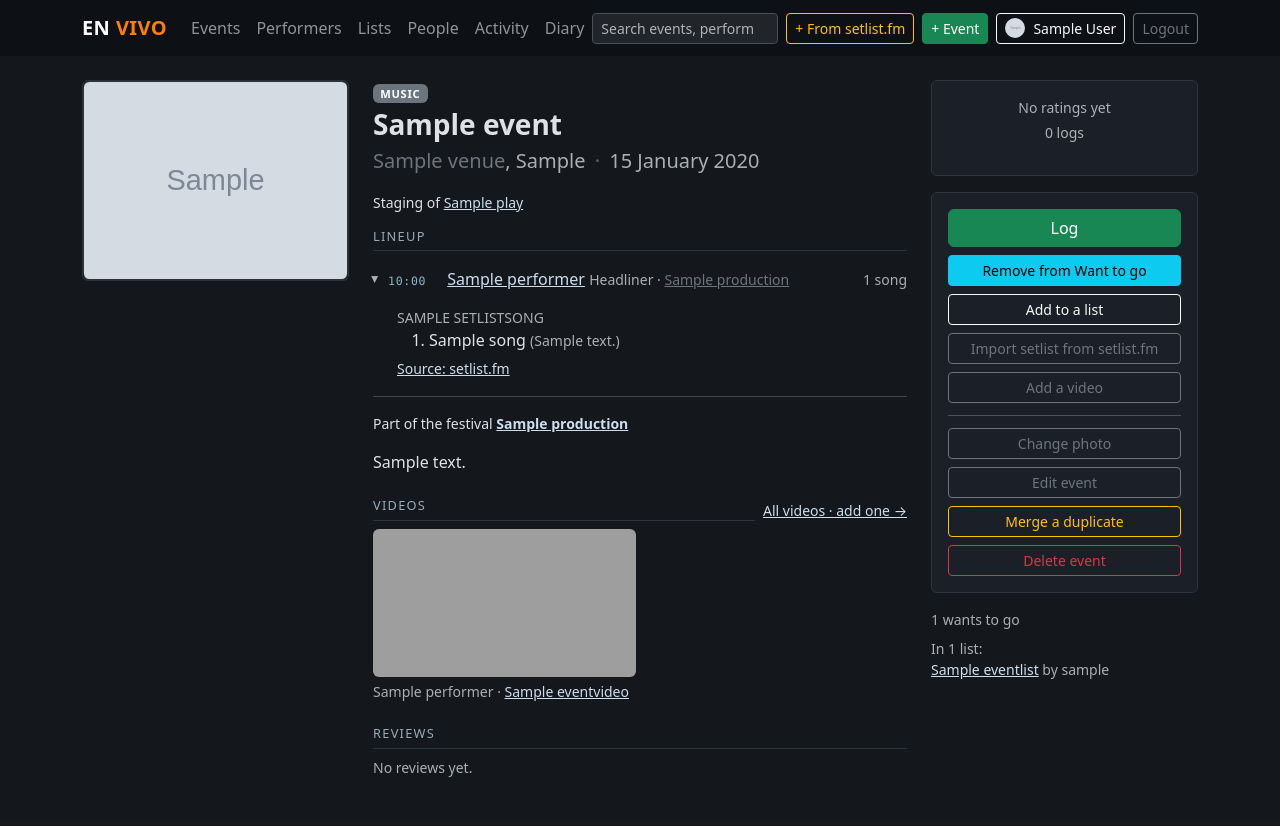
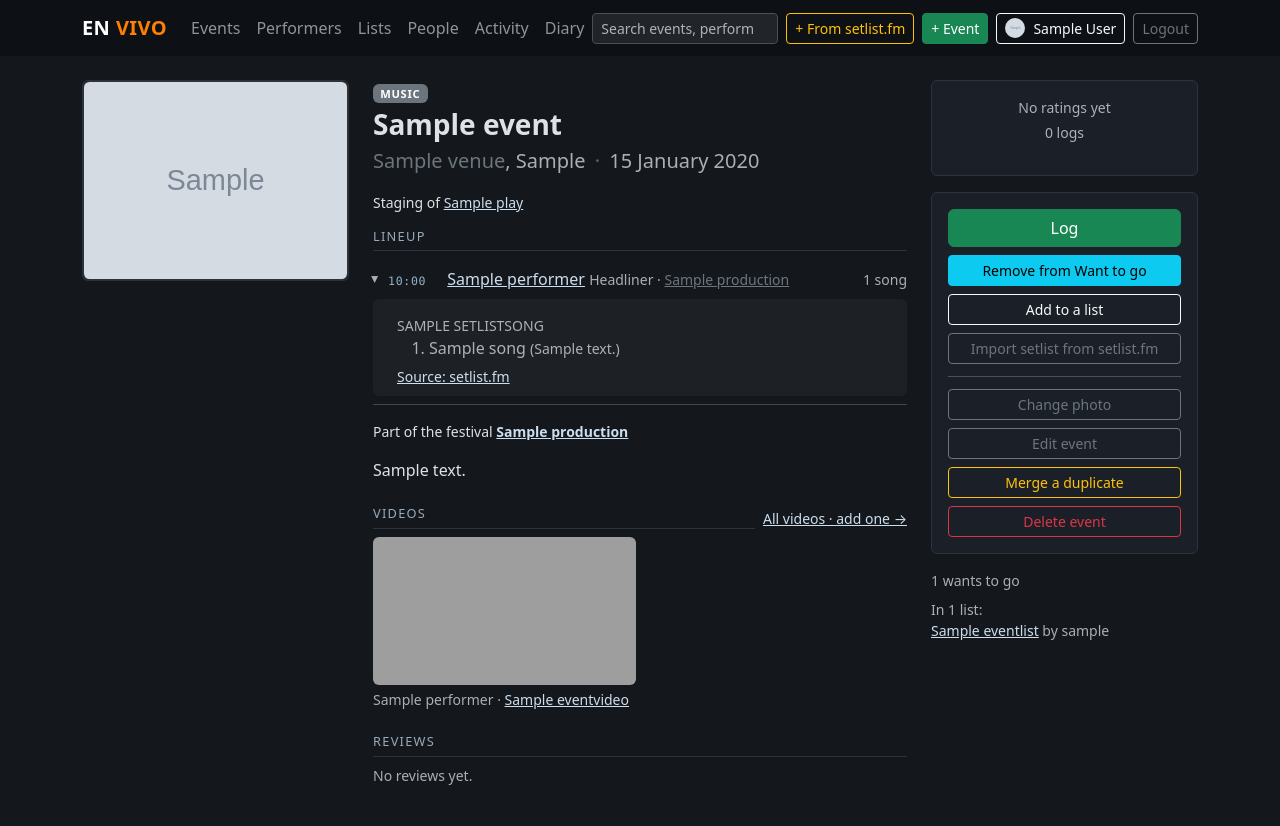
Before and after one commit to elcobalto/en-vivo, a Django app: page /events/1/ in a window 1280 px wide, after a click that opens the changed part. Before the commit the page ends 777 px from the top, so only its background shows below. Run offline with Django 4.2, Linux system fonts and the light colour scheme; a user stored in the database is signed in; tables that the repository leaves empty hold one stand-in row (values such as "Sample post"); grey boxes marked "Sample" are stand-in pictures; data that the repository does not hold is empty; grey boxes are pictures that could not be loaded.

Commit message:
Event page: drop duplicate video button; tint setlists under lineup rows
Co-Authored-By: Claude Opus 5.5 <noreply@anthropic.com>

```diff
--- a/events/templates/events/event_detail.html
+++ b/events/templates/events/event_detail.html
@@ -14,6 +14,7 @@
     .lineup-act > summary::-webkit-details-marker { display: none; }
     .lineup-act[open] .lineup-caret { transform: rotate(90deg); }
     .lineup-caret { display: inline-block; transition: transform .15s; }
+    .lineup-setlist { background: rgba(255,255,255,.04); color: var(--bs-secondary-color); }
     @media (min-width: 768px) {
       .event-layout { grid-template-columns: 1fr 2fr 1fr; grid-template-rows: auto 1fr;
         grid-template-areas: "photo main side" "photo rest side"; }
@@ -78,7 +79,7 @@
                 {% if row.setlists %}<span class="small text-body-secondary text-nowrap">{% with n=row.setlists.0.entries.all|length %}{{ n }} song{{ n|pluralize }}{% endwith %}</span>{% endif %}
                 {% if row.avg %}<span class="stars small" title="Average from {{ row.seen_by }} who saw them">{{ row.avg|stars }}</span>{% endif %}
               </summary>
-              <div class="ps-4 pb-3">
+              <div class="lineup-setlist ps-4 pe-3 py-2 mb-2 rounded">
                 {% for setlist in row.setlists %}
               <ol class="mb-1">
                 {% for entry in setlist.entries.all %}
@@ -194,7 +195,6 @@
           {% endif %}
           <button class="btn btn-sm btn-outline-light" type="button" data-bs-toggle="modal" data-bs-target="#listModal">Add to a list</button>
           {% if event.is_music %}<a class="btn btn-sm btn-outline-secondary" href="{% url 'events:setlist_search' event.pk %}">Import setlist from setlist.fm</a>{% endif %}
-          <a class="btn btn-sm btn-outline-secondary" href="{% url 'events:event_videos' event.pk %}">Add a video</a>
         {% endif %}
 
         {% if can_edit or can_make_festival or user|is_admin or can_delete %}<hr class="my-1">{% endif %}
```
